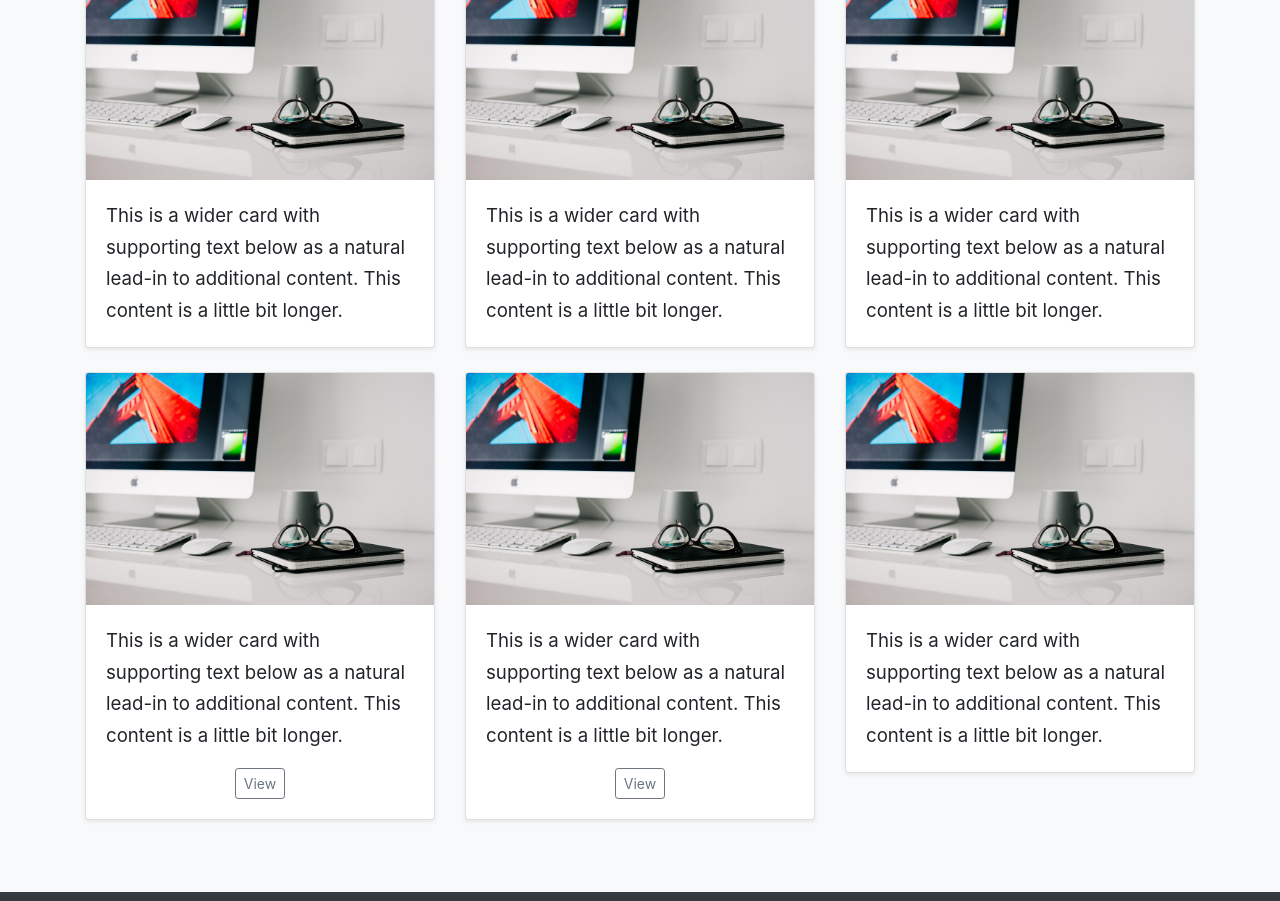
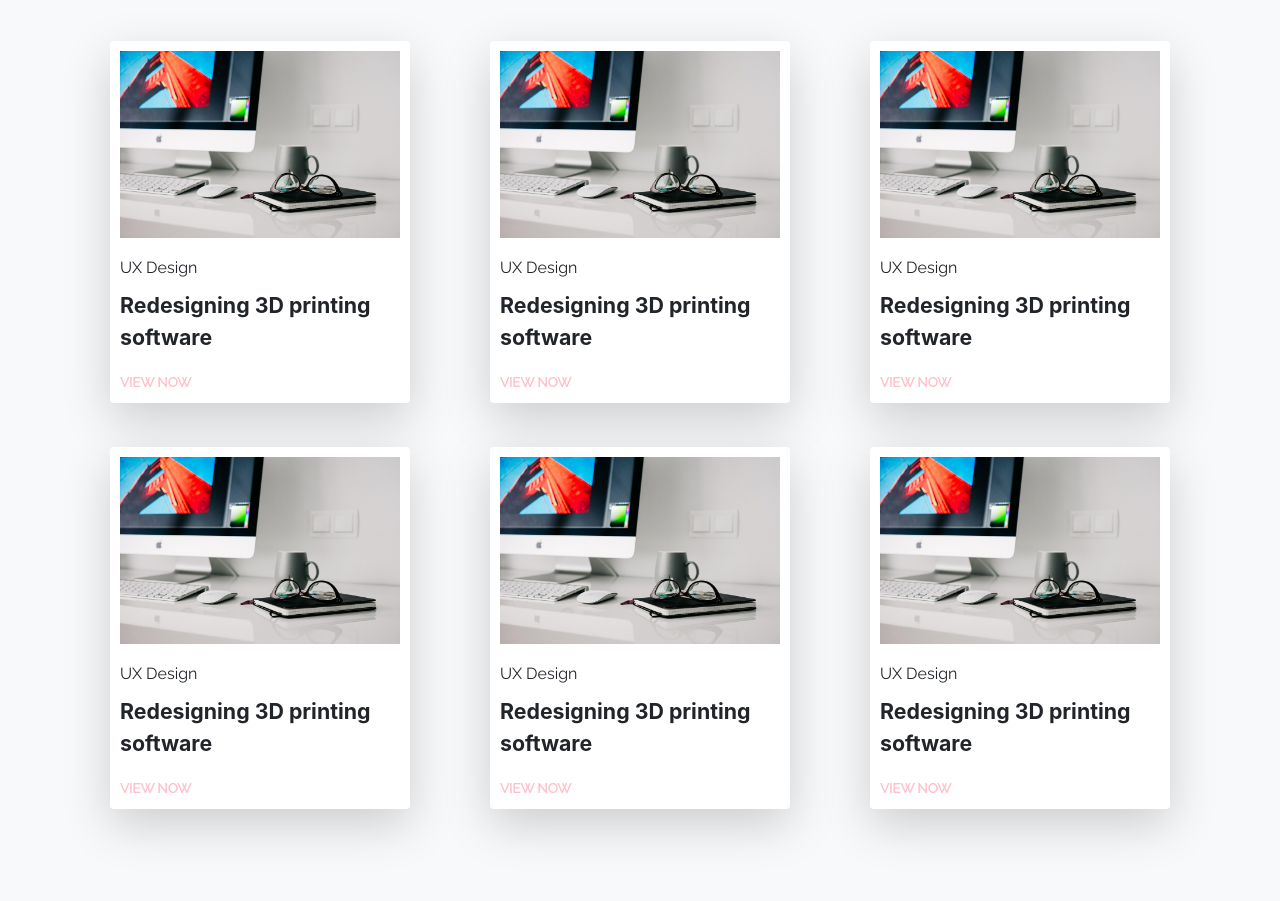
Before and after one commit to dunkgibb/dunkgibb.github.io, a plain HTML site: page Selection2.html in a window 1280 px wide. Shown: the part 157-1058 px from the top of the page. Drawn offline with nearby package versions, Linux system fonts and the light colour scheme.

Commit message:
Moved files

```diff
--- a/Selection2.html
+++ b/Selection2.html
@@ -9,7 +9,7 @@
     <link rel="stylesheet" href="https://stackpath.bootstrapcdn.com/bootstrap/4.2.1/css/bootstrap.min.css" integrity="sha384-GJzZqFGwb1QTTN6wy59ffF1BuGJpLSa9DkKMp0DgiMDm4iYMj70gZWKYbI706tWS" crossorigin="anonymous">
     <link href="css/main.css" rel="stylesheet">
 
-    <title>Hello, world!</title>
+    <title>Duncan Gibb Portfolio</title>
   </head>
   <body>
 
@@ -38,88 +38,95 @@
  </div>
 </header>
 
-<main class="contentcase">
+<main class="contentcase bg-light">
+
+<div class="container pt-5">
+
+<div class="col">
 
 
+  <h2 class="text-center">Here is a range of projects I have worked on</h2>
+
+</div>
+
+</div>
         <div class="album py-5 bg-light">
           <div class="container">
 
             <div class="row">
-              <div class="col-md-4">
-                <div class="card mb-4 shadow-sm">
+              <div class="col-lg-4" id="gutter">
+                <div class="card shadow-lg border-0 mb-4 shadow-sm">
                   <img class="card-img-top" img src="img\office-820390_960_720.jpg" alt="Card image cap">
                   <div class="card-body">
-                    <p class="card-text">This is a wider card with supporting text below as a natural lead-in to additional content. This content is a little bit longer.</p>
+                    <h5 class="card-title">UX Design</h5>
+                     <p class="card-text">Redesigning 3D printing software</p>
+                     <a href="#" id="button"> VIEW NOW</a>
 
                   </div>
                 </div>
               </div>
 
-              <div class="col-md-4">
-                <div class="card mb-4 shadow-sm">
+              <div class="col-lg-4" id="gutter">
+                <div class="card shadow-lg border-0 mb-4 shadow-sm">
                   <img class="card-img-top" img src="img\office-820390_960_720.jpg" alt="Card image cap">
                   <div class="card-body">
-                    <p class="card-text">This is a wider card with supporting text below as a natural lead-in to additional content. This content is a little bit longer.</p>
+                    <h5 class="card-title">UX Design</h5>
+                     <p class="card-text">Redesigning 3D printing software</p>
+                     <a href="#" id="button"> VIEW NOW</a>
 
                   </div>
                 </div>
               </div>
 
-              <div class="col-md-4">
-                <div class="card mb-4 shadow-sm">
+              <div class="col-lg-4" id="gutter">
+                <div class="card shadow-lg border-0 mb-4 shadow-sm">
                   <img class="card-img-top" img src="img\office-820390_960_720.jpg" alt="Card image cap">
                   <div class="card-body">
-                    <p class="card-text">This is a wider card with supporting text below as a natural lead-in to additional content. This content is a little bit longer.</p>
+                    <h5 class="card-title">UX Design</h5>
+                     <p class="card-text">Redesigning 3D printing software</p>
+                     <a href="#" id="button"> VIEW NOW</a>
+
+                  </div>
+                </div>
+              </div>
+              <div class="col-md-4" id="gutter">
+                <div class="card shadow-lg border-0 mb-4 shadow-sm">
+                  <img class="card-img-top" img src="img\office-820390_960_720.jpg" alt="Card image cap">
+                  <div class="card-body">
+                    <h5 class="card-title">UX Design</h5>
+                     <p class="card-text">Redesigning 3D printing software</p>
+                     <a href="#" id="button"> VIEW NOW</a>
 
                   </div>
                 </div>
               </div>
 
-              <div class="col-md-4">
-                <div class="card mb-4 shadow-sm">
+              <div class="col-md-4" id="gutter">
+                <div class="card shadow-lg border-0 mb-4 shadow-sm">
                   <img class="card-img-top" img src="img\office-820390_960_720.jpg" alt="Card image cap">
                   <div class="card-body">
-                    <p class="card-text">This is a wider card with supporting text below as a natural lead-in to additional content. This content is a little bit longer.</p>
-                    <div class="d-flex justify-content-center align-items-center">
+                    <h5 class="card-title">UX Design</h5>
+                     <p class="card-text">Redesigning 3D printing software</p>
+                     <a href="#" id="button"> VIEW NOW</a>
 
-
-                      <div class="btn-group">
-                        <button type="button" class="btn btn-sm btn-outline-secondary">View</button>
-
-                      </div>
-
-                    </div>
                   </div>
                 </div>
               </div>
 
-              <div class="col-md-4">
-                <div class="card mb-4 shadow-sm">
+              <div class="col-md-4" id="gutter">
+                <div class="card shadow-lg border-0 mb-4 shadow-sm">
                   <img class="card-img-top" img src="img\office-820390_960_720.jpg" alt="Card image cap">
                   <div class="card-body">
-                    <p class="card-text">This is a wider card with supporting text below as a natural lead-in to additional content. This content is a little bit longer.</p>
-                    <div class="d-flex justify-content-center align-items-center">
+                    <h5 class="card-title">UX Design</h5>
+                     <p class="card-text">Redesigning 3D printing software</p>
+                     <a href="#" id="button"> VIEW NOW</a>
 
-
-                      <div class="btn-group">
-                        <button type="button" class="btn btn-sm btn-outline-secondary">View</button>
-
-                      </div>
-
-                    </div>
                   </div>
                 </div>
               </div>
 
-              <div class="col-md-4">
-                <div class="card mb-4 shadow-sm">
-                  <img class="card-img-top" img src="img\office-820390_960_720.jpg" alt="Card image cap">
-                  <div class="card-body">
-                    <p class="card-text">This is a wider card with supporting text below as a natural lead-in to additional content. This content is a little bit longer.</p>
 
-                  </div>
-                </div>
-              </div>
+
 
 
 
--- a/css/main.css
+++ b/css/main.css
@@ -64,6 +64,48 @@ padding-top: 50px;
   display: flex;
   align-items: center;
 }
+
+/* Selection2 Cards */
+
+#gutter {
+
+  padding-left: 40px;
+  padding-right: 40px;
+  padding-bottom: 20px;
+}
+
+.card:hover  {
+  background-color: silver;
+}
+
+.card-img-top  {
+  padding: 10px;
+}
+
+.card-body {
+
+  padding: 10px;
+}
+
+.card-text {
+
+
+  font-size: 16pt;
+  line-height: 1.5em;
+  font-weight: bold;
+
+}
+
+.card-title{
+
+  font-size: 12pt;
+}
+
+#button{
+font-weight: bold;
+font-size: 10pt;
+}
+
 
 
 
```
Also changed, not shown: 1 other file.
